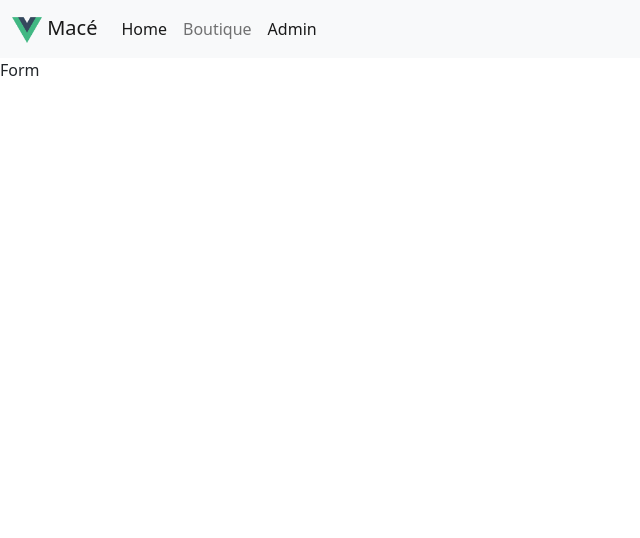
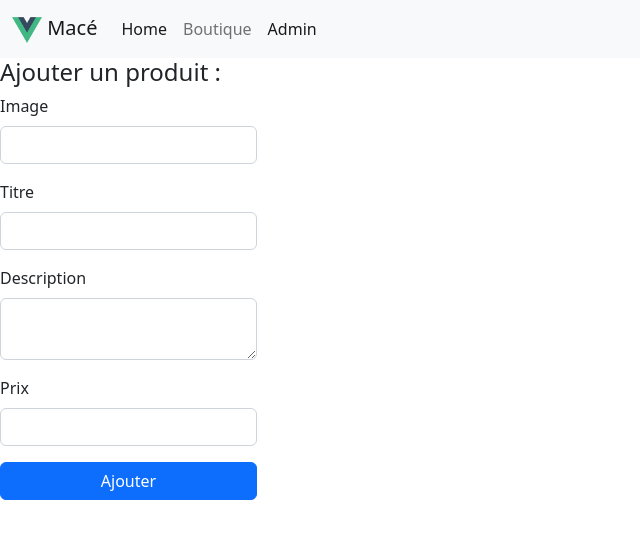
Before and after one commit to kendryk/boutique_mace, a Vue app: page / in a window 1280 px wide. Both pictures are taken after a click on the link "Admin". Shown: the top 538 px of the page, without its empty margins (0-640 px from the left). Built offline with nearby package versions, Linux system fonts and the light colour scheme.

Commit message:
mise en place du formulaire

```diff
--- a/src/components/features/Admin/AdminProductForm.vue
+++ b/src/components/features/Admin/AdminProductForm.vue
@@ -1,7 +1,42 @@
 <template>
-    <div>
-        Form
-    </div>
+  <div>
+    <form class="d-flex flex-column">
+        <h4>Ajouter un produit :</h4>
+      <div class="mb-3">
+        <label class="form-label">Image</label>
+        <input
+          type="text"
+          class="form-control"
+        />
+      </div>
+
+     <div class="mb-3">
+        <label class="form-label">Titre</label>
+        <input
+          type="text"
+          class="form-control"
+        />
+      </div>
+
+      <div class="mb-3">
+        <label class="form-label">Description</label>
+        <textarea
+          type="textarea"
+          class="form-control"
+        ></textarea>
+      </div>
+
+      <div class="mb-3">
+        <label class="form-label">Prix</label>
+        <input
+          type="number"
+          class="form-control"
+        />
+      </div>
+
+      <button type="submit" class="btn btn-primary">Ajouter</button>
+    </form>
+  </div>
 </template>
 
 <script>
```
